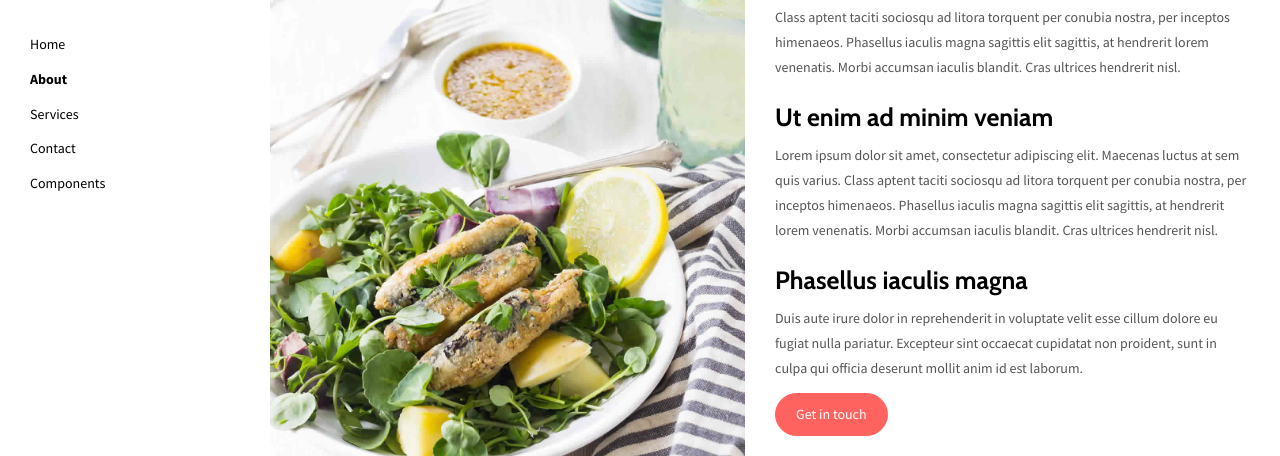
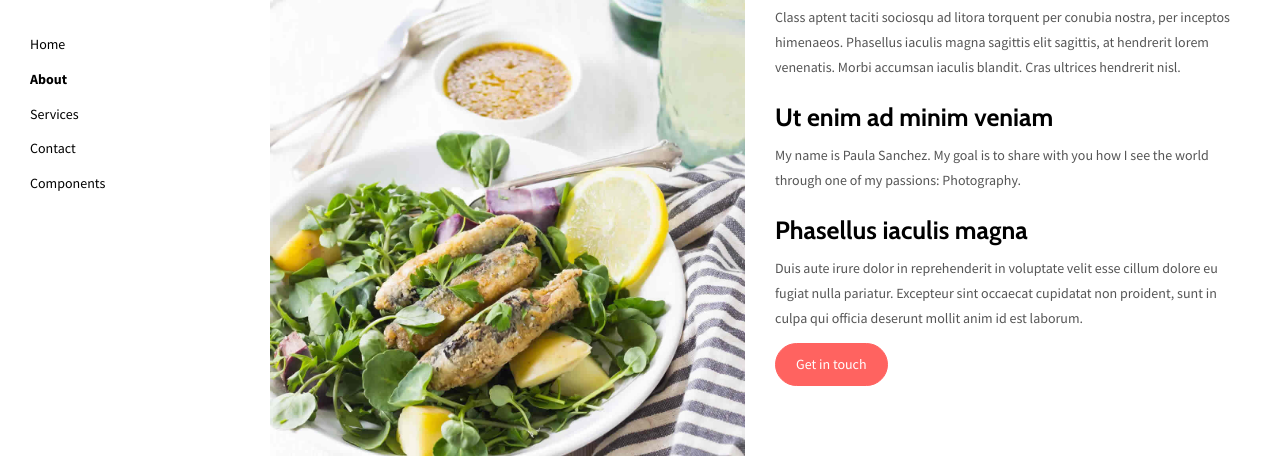
Before and after one commit to paulasn/paulasn.github.io, a plain HTML site: page about.html in a window 1280 px wide. Shown: the part 198-654 px from the top of the page. Drawn offline with nearby package versions, Linux system fonts and the light colour scheme.

Commit message:
Update about.html

```diff
--- a/about.html
+++ b/about.html
@@ -89,8 +89,7 @@
 
     <h3>Ut enim ad minim veniam </h3>
 
-    <p>Lorem ipsum dolor sit amet, consectetur adipiscing elit. Maecenas luctus at sem quis varius.
-    Class aptent taciti sociosqu ad litora torquent per conubia nostra, per inceptos himenaeos. Phasellus iaculis magna sagittis elit sagittis, at hendrerit lorem venenatis. Morbi accumsan iaculis blandit. Cras ultrices hendrerit nisl.</p>
+    <p>My name is Paula Sanchez. My goal is to share with you how I see the world through one of my passions: Photography.</p>
     <h3>Phasellus iaculis magna </h3>
     <p>Duis aute irure dolor in reprehenderit in voluptate velit esse
     cillum dolore eu fugiat nulla pariatur. Excepteur sint occaecat cupidatat non
```
